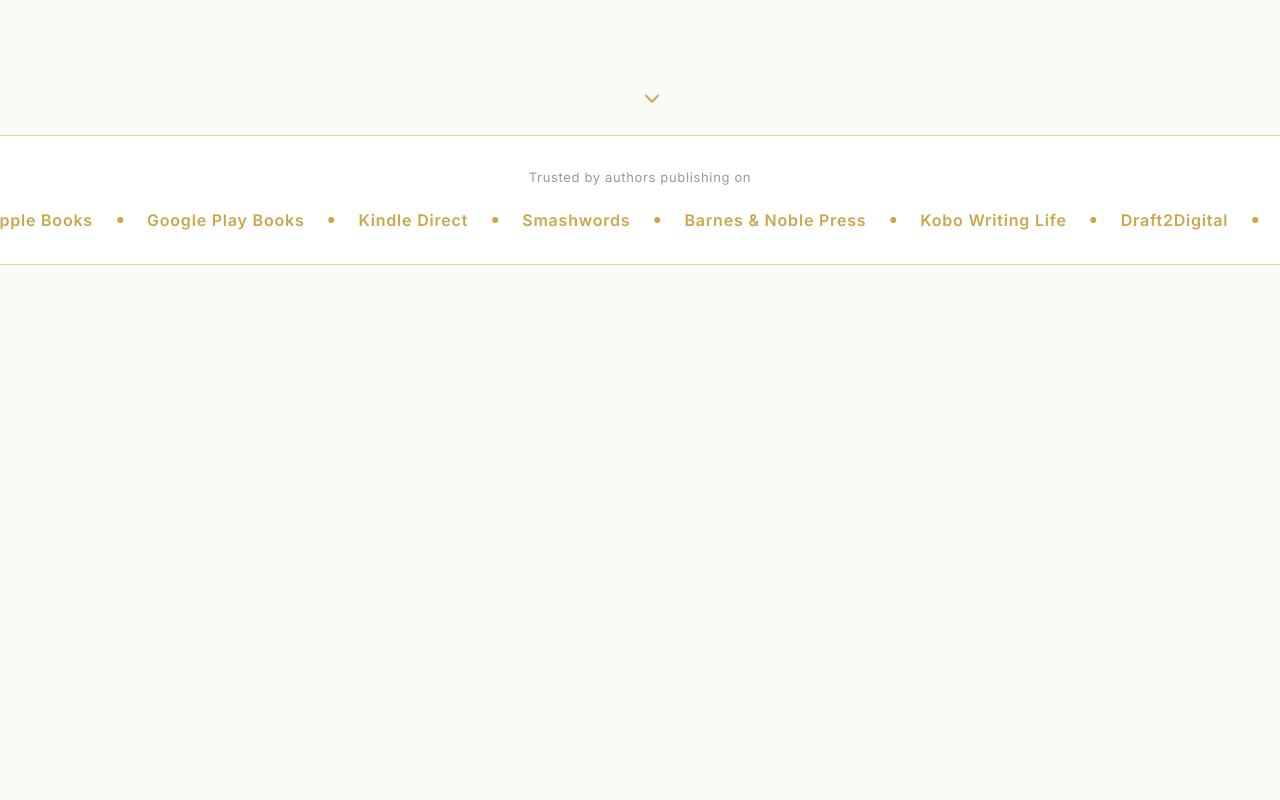
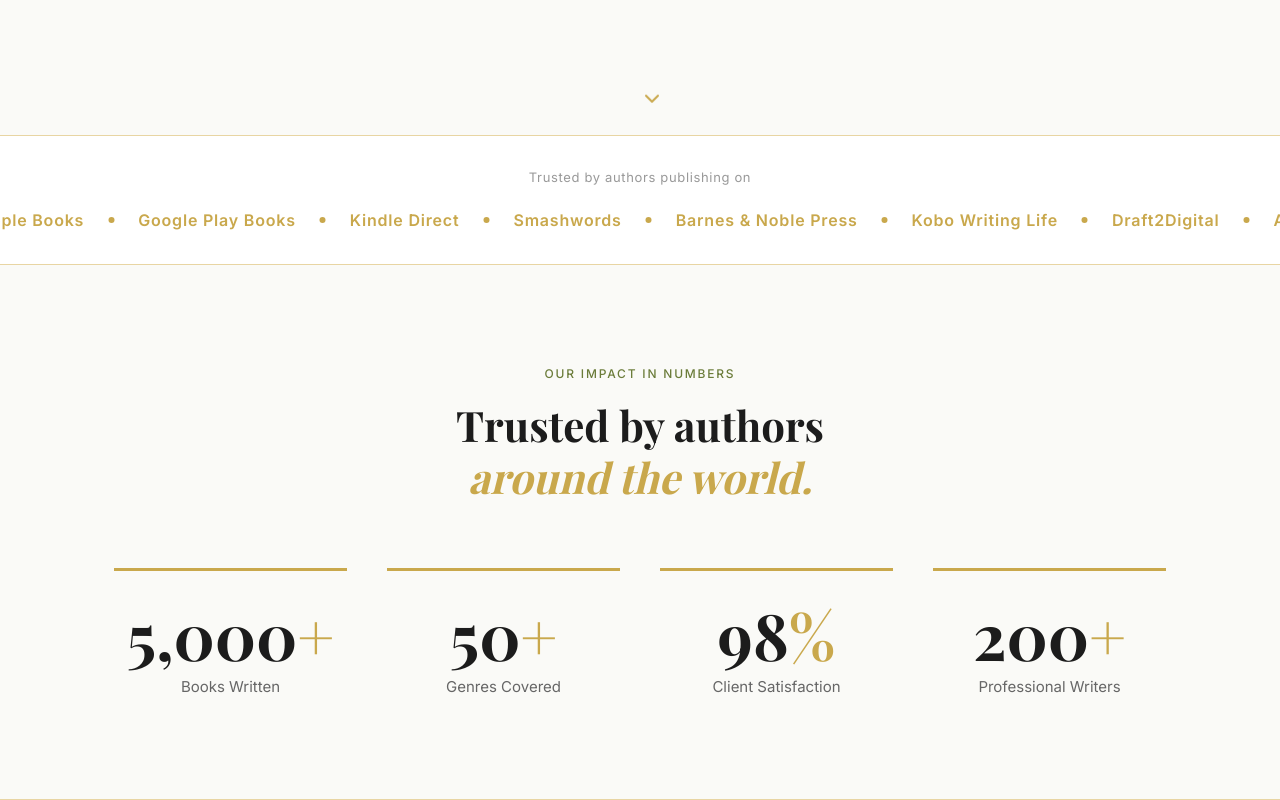
Before and after one commit to kindkiddly/ghostwriterhunt, a Next.js app: page / in a window 1280 px wide. Shown: the part 665-1465 px from the top of the page. Before the commit the page ends 930 px from the top, so only its background shows below. Built offline with nearby package versions, Linux system fonts and the light colour scheme.

Commit message:
add Stats Counter section
Co-authored-by: Cursor <cursoragent@cursor.com>

```diff
--- a/app/page.js
+++ b/app/page.js
@@ -1,11 +1,13 @@
 import Hero from "@/components/Hero";
 import LogoTicker from "@/components/LogoTicker";
+import StatsCounter from "@/components/StatsCounter";
 
 export default function Home() {
   return (
     <main>
       <Hero />
       <LogoTicker />
+      <StatsCounter />
     </main>
   );
 }
--- /dev/null
+++ b/components/StatsCounter.js
@@ -0,0 +1,126 @@
+"use client";
+
+import { useEffect, useRef, useState } from "react";
+
+/**
+ * GhostWriterHunt — Stats Counters
+ * Superside-style count-up digits with Reedsy's warm literary tone.
+ * Triggers once via Intersection Observer when the section enters view.
+ */
+
+const STATS = [
+  { value: 5000, suffix: "+", label: "Books Written" },
+  { value: 50, suffix: "+", label: "Genres Covered" },
+  { value: 98, suffix: "%", label: "Client Satisfaction" },
+  { value: 200, suffix: "+", label: "Professional Writers" },
+];
+
+/** Ease-out cubic for a natural deceleration into the final number */
+function easeOutCubic(t) {
+  return 1 - Math.pow(1 - t, 3);
+}
+
+function StatItem({ value, suffix, label, active }) {
+  const [display, setDisplay] = useState(0);
+
+  useEffect(() => {
+    if (!active) return;
+
+    const duration = 2000;
+    let frameId;
+    const start = performance.now();
+
+    const tick = (now) => {
+      const progress = Math.min((now - start) / duration, 1);
+      const eased = easeOutCubic(progress);
+      setDisplay(Math.round(value * eased));
+
+      if (progress < 1) {
+        frameId = requestAnimationFrame(tick);
+      }
+    };
+
+    frameId = requestAnimationFrame(tick);
+    return () => cancelAnimationFrame(frameId);
+  }, [active, value]);
+
+  return (
+    <div className="border-t-[3px] border-[var(--color-accent-gold)] pt-8 text-center">
+      <p className="font-playfair text-[48px] font-bold leading-none text-[var(--color-text)] lg:text-[64px]">
+        <span>{display.toLocaleString()}</span>
+        <span className="text-[var(--color-accent-gold)]">{suffix}</span>
+      </p>
+      <p className="mt-2 font-inter text-[15px] font-normal leading-[1.6] text-[#666666]">
+        {label}
+      </p>
+    </div>
+  );
+}
+
+export default function StatsCounter() {
+  const sectionRef = useRef(null);
+  const [hasAnimated, setHasAnimated] = useState(false);
+
+  // Fire count-up once when the section enters the viewport
+  useEffect(() => {
+    const node = sectionRef.current;
+    if (!node || hasAnimated) return;
+
+    const observer = new IntersectionObserver(
+      ([entry]) => {
+        if (entry.isIntersecting) {
+          setHasAnimated(true);
+          observer.disconnect();
+        }
+      },
+      { threshold: 0.35 }
+    );
+
+    observer.observe(node);
+    return () => observer.disconnect();
+  }, [hasAnimated]);
+
+  return (
+    <>
+      <section
+        ref={sectionRef}
+        className="w-full bg-[var(--color-background)] py-[100px]"
+        aria-label="Impact statistics"
+      >
+        <div className="mx-auto max-w-[1100px] px-6">
+          {/* Section label */}
+          <p className="mb-4 text-center font-inter text-[12px] font-medium uppercase tracking-[0.15em] text-[var(--color-accent-olive)]">
+            Our Impact in Numbers
+          </p>
+
+          {/* Headline — second line italic gold */}
+          <h2 className="mb-16 text-center font-playfair text-[32px] font-bold leading-tight text-[var(--color-text)] lg:text-[42px]">
+            <span className="block">Trusted by authors</span>
+            <span className="block italic text-[var(--color-accent-gold)]">
+              around the world.
+            </span>
+          </h2>
+
+          {/* Stats grid: 1 → 2 → 4 columns */}
+          <div className="grid grid-cols-1 gap-10 sm:grid-cols-2 lg:grid-cols-4">
+            {STATS.map((stat) => (
+              <StatItem
+                key={stat.label}
+                value={stat.value}
+                suffix={stat.suffix}
+                label={stat.label}
+                active={hasAnimated}
+              />
+            ))}
+          </div>
+        </div>
+      </section>
+
+      {/* Full-width gold divider after the section */}
+      <div
+        className="h-px w-full bg-[var(--color-border)]"
+        aria-hidden="true"
+      />
+    </>
+  );
+}
```
